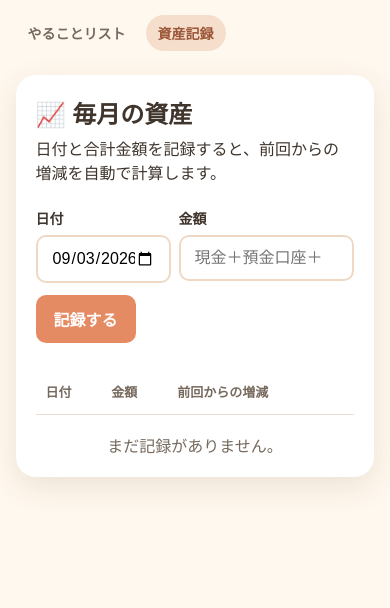
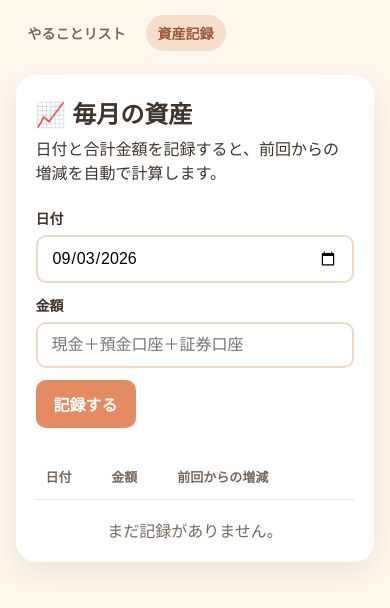
Before and after one commit to mya66138/mya-house-app, a plain HTML site: page assets.html in a window 390 px wide. Shown: the part 158-766 px from the top of the page. Drawn offline with Linux system fonts and the light colour scheme.

Commit message:
Add files via upload

```diff
--- a/style.css
+++ b/style.css
@@ -303,7 +303,7 @@ button:hover {
   }
 
   .asset-inputs {
-    grid-template-columns: minmax(0, 135px) minmax(0, 1fr);
-    gap: 8px;
+    grid-template-columns: 1fr;
+    gap: 12px;
   }
 }
```
